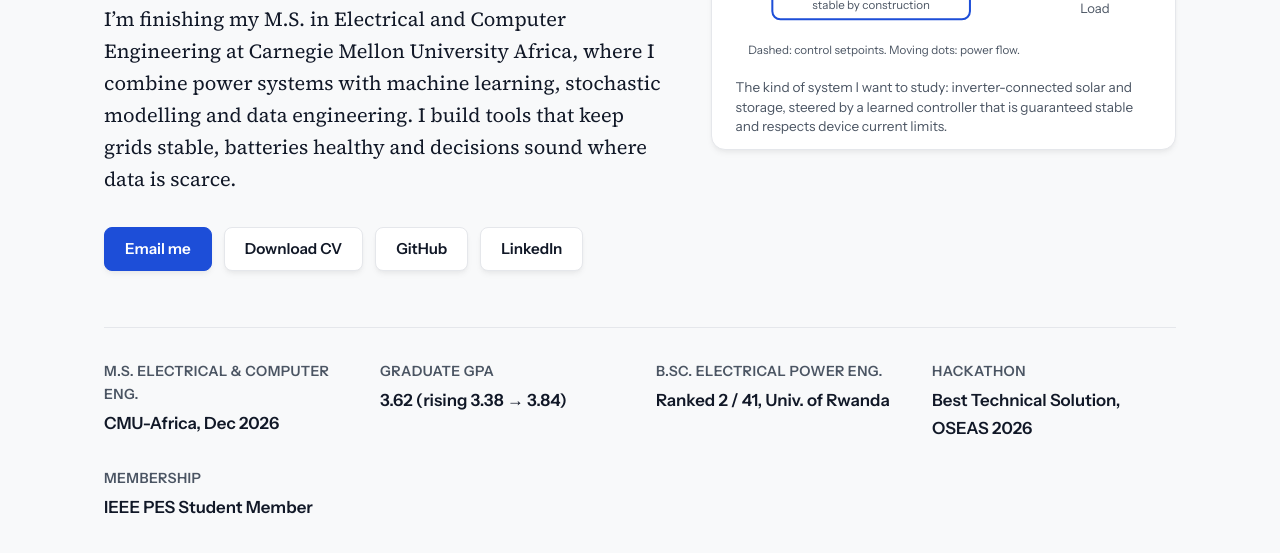
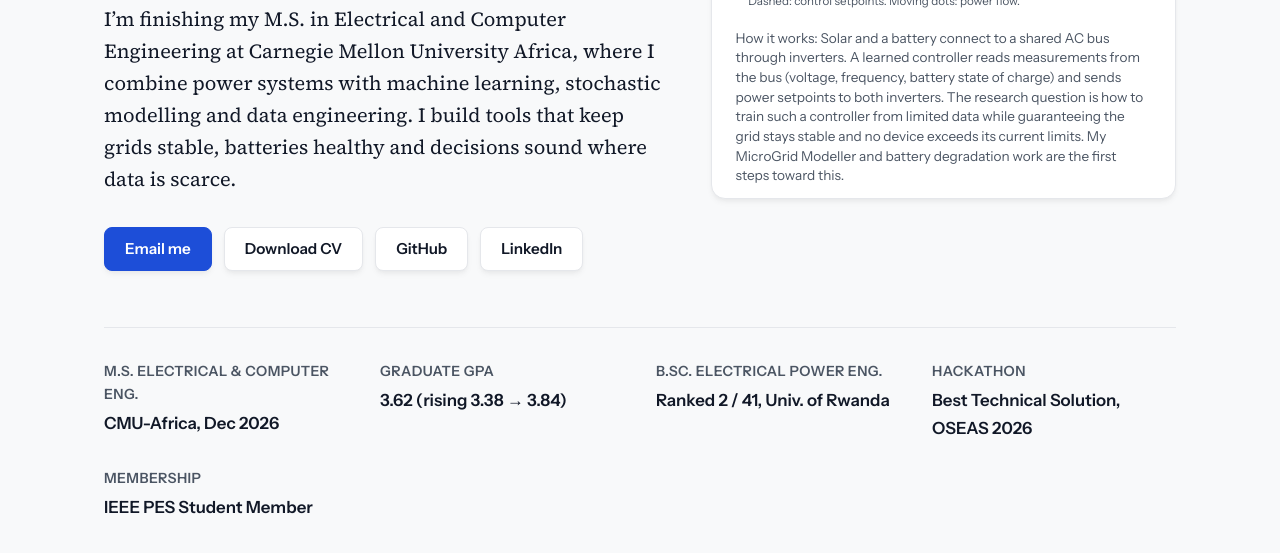
Before and after one commit to Simeon251/Simeon251.github.io, a plain HTML site: page index.html in a window 1280 px wide. Shown: the part 547-1100 px from the top of the page. Drawn offline with Linux system fonts and the light colour scheme.

Commit message:
Revise figcaption for system explanation
Updated figcaption to provide a detailed explanation of the system being studied, including the roles of solar, battery, and learned controller.

```diff
--- a/index.html
+++ b/index.html
@@ -377,7 +377,7 @@
             <path class="ctrl" d="M214 236V100h-34V82"/>
             <text x="16" y="318" style="font-size:11.5px">Dashed: control setpoints. Moving dots: power flow.</text>
           </svg>
-          <figcaption>The kind of system I want to study: inverter-connected solar and storage, steered by a learned controller that is guaranteed stable and respects device current limits.</figcaption>
+          <figcaption>How it works: Solar and a battery connect to a shared AC bus through inverters. A learned controller reads measurements from the bus (voltage, frequency, battery state of charge) and sends power setpoints to both inverters. The research question is how to train such a controller from limited data while guaranteeing the grid stays stable and no device exceeds its current limits. My MicroGrid Modeller and battery degradation work are the first steps toward this.</figcaption>
         </figure>
       </div>
 
```
